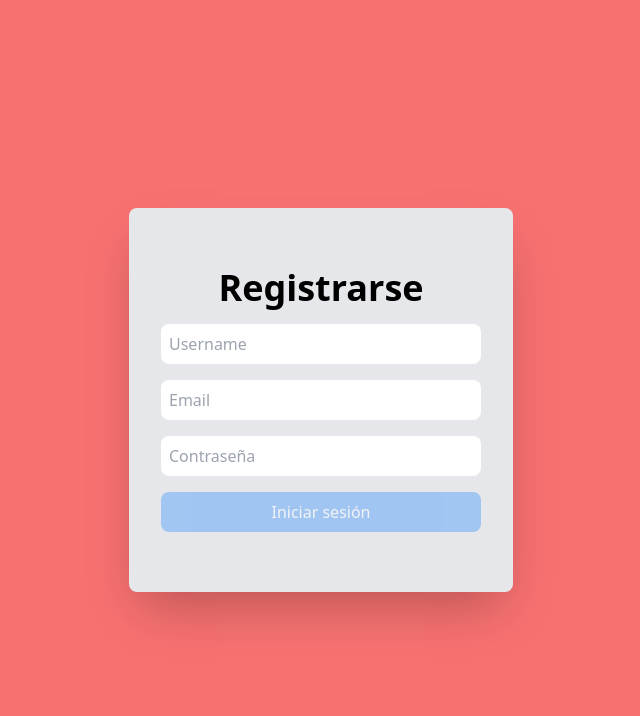
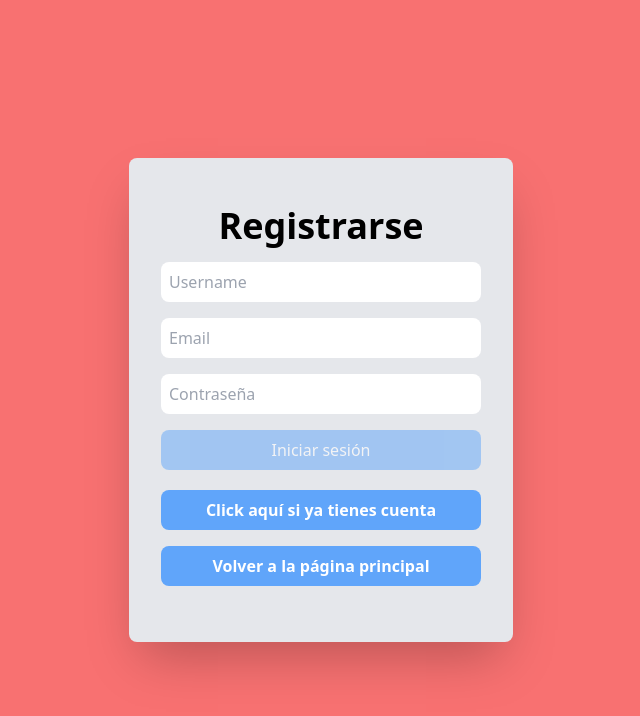
Before and after one commit to Santiago-mnd/ucamp-proyecto-5, a React (Vite) app: page /signup in a window 1280 px wide. Shown: the top 716 px of the page, without its empty margins (319-959 px from the left). Built offline with nearby package versions, Linux system fonts and the light colour scheme; no server answers.

Commit message:
added redirects

```diff
--- a/src/pages/Login.jsx
+++ b/src/pages/Login.jsx
@@ -1,5 +1,5 @@
 import { useState } from 'react';
-import { useNavigate } from 'react-router-dom';
+import { Link, useNavigate } from 'react-router-dom';
 
 import authService from '../services/auth.service';
 import useAuth from '../hooks/useAuth';
@@ -64,6 +64,20 @@ const Login = () => {
         >
           Iniciar sesión
         </button>
+        <div className="mt-3 flex flex-col">
+          <Link
+            to="/signup"
+            className="w-80 h-10 rounded-lg bg-blue-400 font-bold text-white my-2 flex items-center justify-center"
+          >
+            Registrarse
+          </Link>
+          <Link
+            to="/"
+            className="w-80 h-10 rounded-lg bg-blue-400 font-bold text-white my-2 flex items-center justify-center "
+          >
+            Volver a la página principal
+          </Link>
+        </div>
       </form>
     </div>
   );
--- a/src/pages/Signup.jsx
+++ b/src/pages/Signup.jsx
@@ -1,5 +1,5 @@
 import { useState } from 'react';
-import { useNavigate } from 'react-router-dom';
+import { Link, useNavigate } from 'react-router-dom';
 
 import authService from '../services/auth.service';
 import useAuth from '../hooks/useAuth';
@@ -50,7 +50,7 @@ const Login = () => {
     <div className="flex justify-center items-center h-screen bg-red-400 ">
       <form
         onSubmit={handleSubmit}
-        className="flex flex-col justify-center items-center w-96 h-96 bg-gray-200 rounded-lg shadow-2xl "
+        className="flex flex-col justify-center items-center w-96 bg-gray-200 rounded-lg shadow-2xl p-12 "
       >
         {error && <ErrorMessage error={error} />}
         <h2 className="text-4xl font-bold mb-4">
@@ -91,6 +91,20 @@ const Login = () => {
         >
           Iniciar sesión
         </button>
+        <div className="mt-3 flex flex-col">
+          <Link
+            to="/login"
+            className="w-80 h-10 rounded-lg bg-blue-400 font-bold text-white my-2 flex items-center justify-center"
+          >
+            Click aquí si ya tienes cuenta
+          </Link>
+          <Link
+            to="/"
+            className="w-80 h-10 rounded-lg bg-blue-400 font-bold text-white my-2 flex items-center justify-center "
+          >
+            Volver a la página principal
+          </Link>
+        </div>
       </form>
     </div>
   );
```
